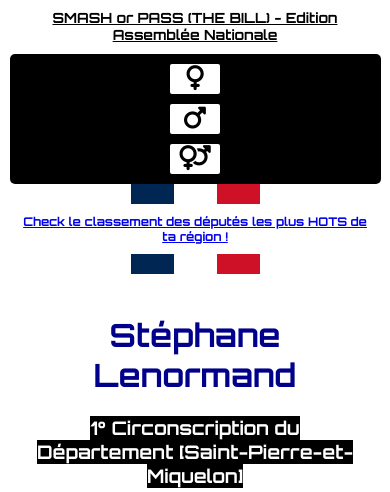
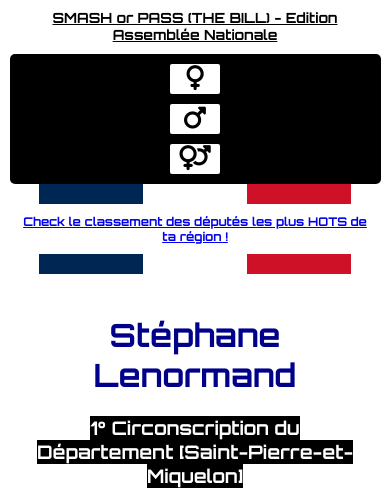
Before and after one commit to Sak-288/SMASH-or-PASS-the-bill-, a Django app: page /home/ in a window 390 px wide. Shown: the top 492 px of the page. Run offline with Django 5.2, Linux system fonts and the light colour scheme; some libraries are stand-ins or nearby versions.

Commit message:
come one

```diff
--- a/webapp/templates/webapp/home.html
+++ b/webapp/templates/webapp/home.html
@@ -160,7 +160,7 @@
         /* --- RESPONSIVE DESIGN --- */
         @media (max-width: 768px) {
             body {
-                background-size:33%;
+                background-size:80%;
             }
             #main-title-div {
                 width: 95%;
```
